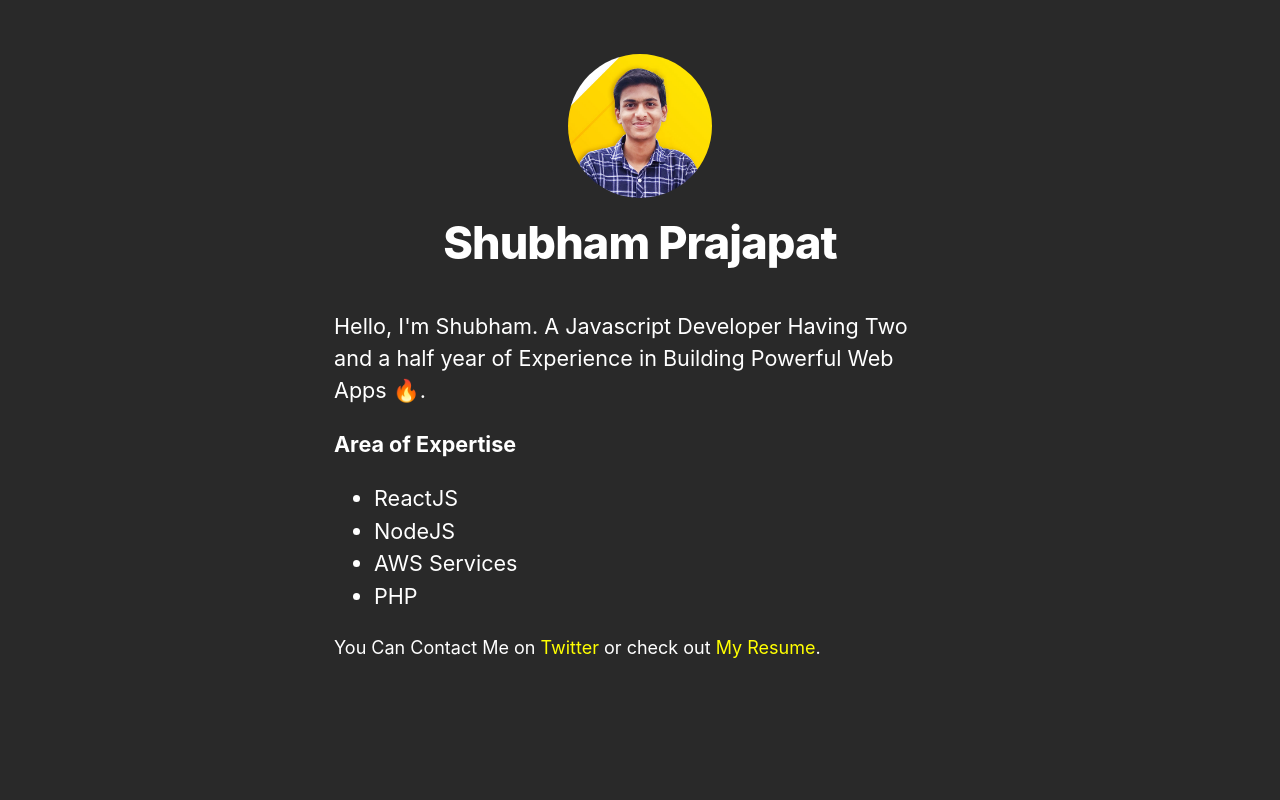
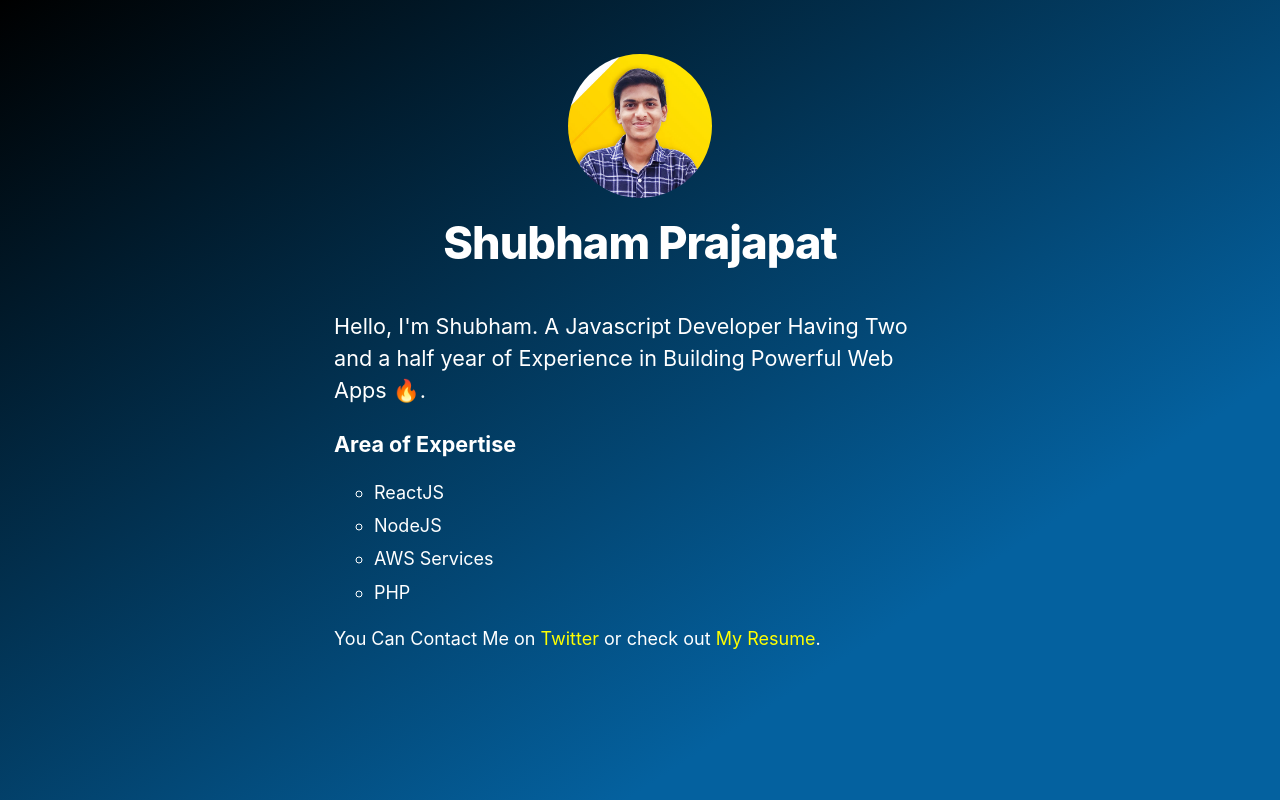
Before and after one commit to shubham-web/shubhamp.dev, a Next.js app: page / in a window 1280 px wide. Built offline with nearby package versions, Linux system fonts and the light colour scheme.

Commit message:
Background changed to gradient

```diff
--- a/components/layout.js
+++ b/components/layout.js
@@ -13,13 +13,13 @@ export default function Layout({ children, home }) {
 			<Head>
 				<meta charSet="UTF-8" />
 				<link rel="icon" href="/favicon.ico" />
-				<meta name="theme-color" content="#292929" />
+				<meta name="theme-color" content="#ffff00" />
 				<meta name="viewport" content="width=device-width, initial-scale=1.0" />
 				<title>{siteTitle}</title>
 				<meta name="description" content={siteDescription} />
-				<meta itemprop="name" content={siteTitle} />
-				<meta itemprop="description" content={siteDescription} />
-				<meta itemprop="image" content="https://shubhamprajapat.com/images/card.jpg" />
+				<meta itemProp="name" content={siteTitle} />
+				<meta itemProp="description" content={siteDescription} />
+				<meta itemProp="image" content="https://shubhamprajapat.com/images/card.jpg" />
 				<meta property="og:url" content="https://shubhamprajapat.com" />
 				<meta property="og:type" content="website" />
 				<meta property="og:title" content={siteTitle} />
--- a/pages/index.js
+++ b/pages/index.js
@@ -8,15 +8,15 @@ export default function Home() {
 			<Head>
 				<title>{siteTitle}</title>
 			</Head>
-			<section className={utilStyles.headingMd}>
-				<p>Hello, I'm Shubham. A Javascript Developer Having Two and a half year of Experience in Building Powerful Web Apps 🔥.</p>
+			<section>
+				<p className={utilStyles.headingMd}>Hello, I'm Shubham. A Javascript Developer Having Two and a half year of Experience in Building Powerful Web Apps 🔥.</p>
 				<div>
 					<h2 className={utilStyles.headingMd}>Area of Expertise</h2>
-					<ul>
-						<li>ReactJS</li>
-						<li>NodeJS</li>
-						<li>AWS Services</li>
-						<li>PHP</li>
+					<ul className={utilStyles.list}>
+						<li className={utilStyles.listItem}>ReactJS</li>
+						<li className={utilStyles.listItem}>NodeJS</li>
+						<li className={utilStyles.listItem}>AWS Services</li>
+						<li className={utilStyles.listItem}>PHP</li>
 					</ul>
 				</div>
 			</section>
--- a/styles/global.css
+++ b/styles/global.css
@@ -5,8 +5,18 @@ body {
 	font-family: -apple-system, BlinkMacSystemFont, Segoe UI, Roboto, Oxygen, Ubuntu, Cantarell, Fira Sans, Droid Sans, Helvetica Neue, sans-serif;
 	line-height: 1.6;
 	font-size: 18px;
-	background: #292929;
 	color: #fff;
+}
+html {
+	position: relative;
+	min-height: 100%;
+}
+body {
+	background-color: #000000;
+	background-image: linear-gradient(147deg, #000000 0%, #04619f 74%);
+	background-size: cover;
+	height: 100%;
+	width: 100%;
 }
 
 * {
--- a/styles/utils.module.css
+++ b/styles/utils.module.css
@@ -9,7 +9,7 @@
 .headingXl {
 	font-size: 2rem;
 	line-height: 1.3;
-	font-weight: 800;
+	font-weight: bold;
 	letter-spacing: -0.05rem;
 	margin: 1rem 0;
 }
@@ -38,13 +38,11 @@
 }
 
 .list {
-	list-style: none;
-	padding: 0;
-	margin: 0;
+	list-style: circle;
 }
 
 .listItem {
-	margin: 0 0 1.25rem;
+	margin: 0 0 0.25rem;
 }
 
 .lightText {
```
